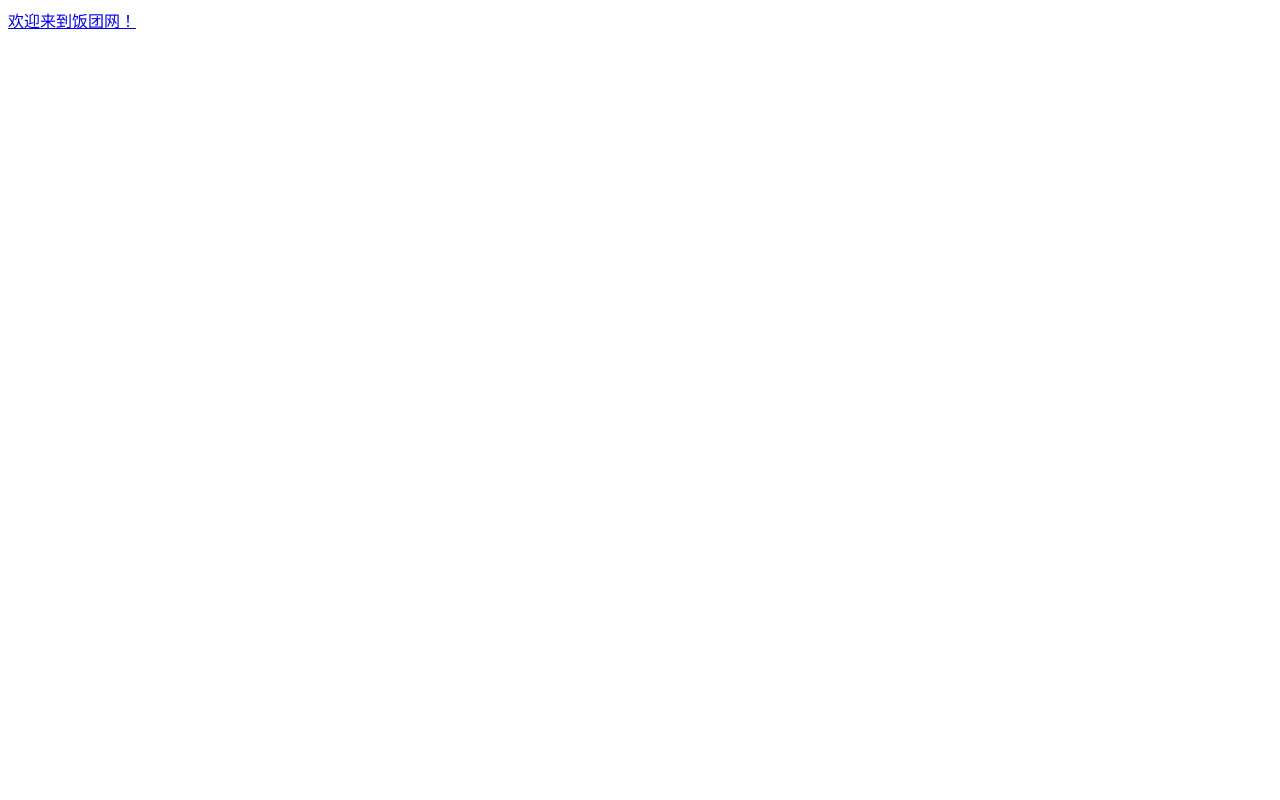
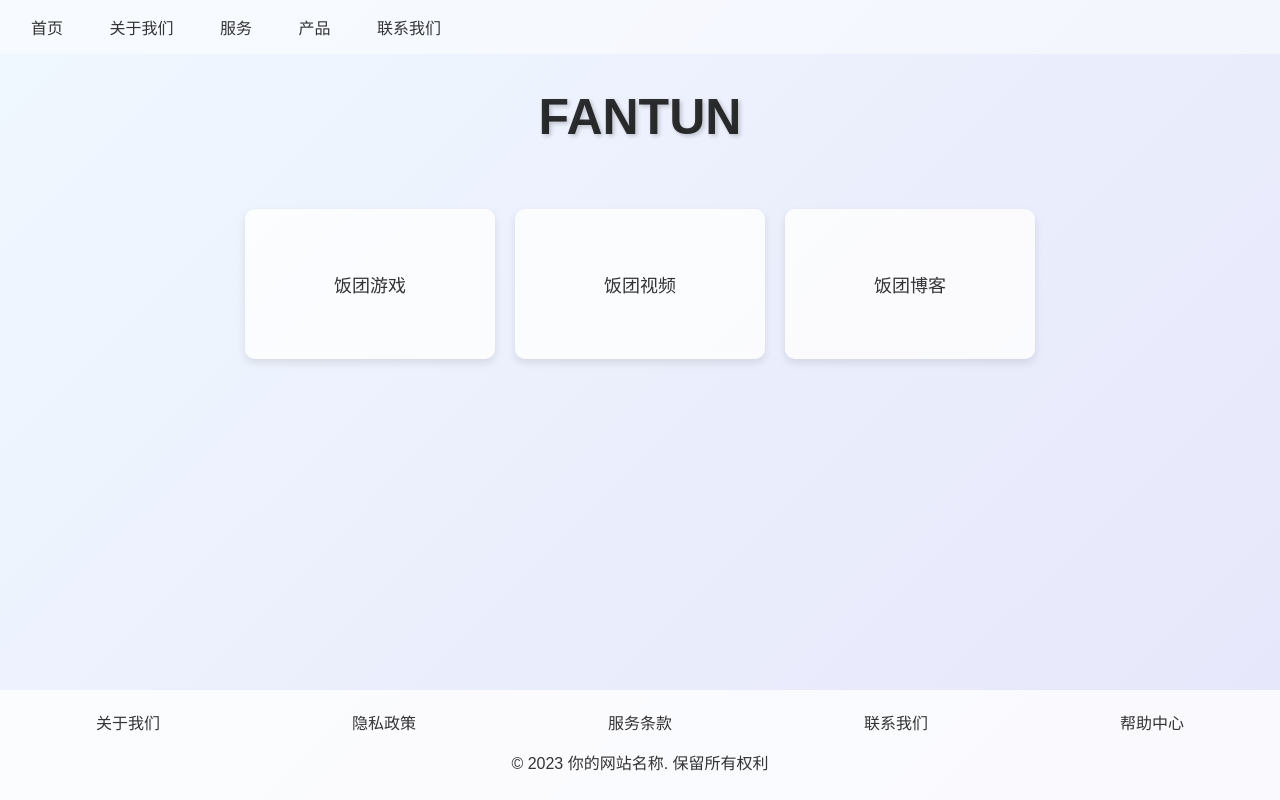
Before and after one commit to ftpla/ftpla.github.io, a plain HTML site: page index.html in a window 1280 px wide. Drawn offline with Linux system fonts and the light colour scheme.

Commit message:
Update index.html

```diff
--- a/index.html
+++ b/index.html
@@ -1 +1,137 @@
-<a href="https://102408.xyz" target="_top">欢迎来到饭团网！</a>
+<html lang="zh-CN">
+<head>
+    <meta charset="UTF-8">
+    <meta name="viewport" content="width=device-width, initial-scale=1.0">
+    <title>FANTUN | 饭团工作室 | xxxhz1024&potato&cube&kid </title>
+    <style>
+        body {
+            font-family: Arial, sans-serif;
+            background: linear-gradient(135deg, #f0f8ff, #e6e6fa);
+            margin: 0;
+            padding: 0;
+            min-height: 100vh;
+            display: flex;
+            flex-direction: column;
+        }
+        nav {
+            background-color: rgba(255, 255, 255, 0.5); /* 半透明白色背景 */
+            padding: 15px;
+            position: sticky;
+            top: 0;
+            z-index: 1000;
+        }
+
+        nav ul {
+            list-style-type: none;
+            padding: 0;
+            margin: 0; /* 确保没有额外的边距 */
+        }
+
+        nav ul li {
+            display: inline-block; /* 让链接横向排列 */
+            margin-right: 10px; /* 给链接之间一些间距 */
+        }
+
+        nav ul li a {
+            color: #333;
+            text-decoration: none;
+            padding: 8px 16px;
+            border-radius: 4px;
+            transition: all 0.3s ease; /* 添加过渡效果 */
+        }
+
+        nav ul li a:hover {
+            background-color: rgba(221, 221, 221, 0.8);
+            color: #000;
+            box-shadow: 0 2px 5px rgba(0,0,0,0.1); /* 添加阴影 */
+            opacity: 0.9; /* 可以增加一个轻微的透明度变化 */
+        }
+		h1 {
+		    text-align: center;
+		    font-size: 50px;
+		    color: #000000cc;
+		    text-shadow: 2px 2px 4px rgba(0,0,0,0.2); /* 文字阴影 */
+		}
+        .box-container {
+            display: flex;
+            justify-content: center;
+            flex-wrap: wrap;
+            padding: 20px;
+            flex-grow: 1;
+        }
+        .box {
+            width: 250px;
+            height: 150px;
+            margin: 10px;
+            background: rgba(255, 255, 255, 0.8);
+            display: flex;
+            align-items: center;
+            justify-content: center;
+            text-align: center;
+            border-radius: 10px;
+            box-shadow: 0 4px 8px rgba(0, 0, 0, 0.1);
+            transition: all 0.3s ease;
+        }
+        .box:hover {
+            transform: translateY(-5px);
+            box-shadow: 0 8px 16px rgba(0, 0, 0, 0.2);
+        }
+        .box a {
+            color: #333;
+            text-decoration: none;
+            font-size: 18px;
+        }
+        footer {
+            background-color: rgba(255, 255, 255, 0.8); /* 半透明白色背景 */
+            color: #333;
+            text-align: center;
+            padding: 10px 0;
+            margin-top: auto;
+        }
+        footer a {
+            color: #333;
+            text-decoration: none;
+        }
+        footer a:hover {
+            text-decoration: underline;
+            color: #000;
+        }
+        .footer-links {
+            display: flex;
+            justify-content: space-around;
+            margin: 10px 0;
+        }
+        .footer-links a {
+            margin: 0 10px;
+        }
+    </style>
+</head>
+<body>
+    <nav>
+        <ul>
+            <li><a href="/">首页</a></li>
+            <li><a href="about.html">关于我们</a></li>
+            <li><a href="services.html">服务</a></li>
+            <li><a href="products.html">产品</a></li>
+            <li><a href="contact.html">联系我们</a></li>
+        </ul>
+    </nav>
+	<h1>FANTUN</h1>
+    <div class="box-container">
+        <div class="box"><a href="https://game.102408.xyz">饭团游戏</a></div>
+        <div class="box"><a href="https://v.102408.xyz">饭团视频</a></div>
+        <div class="box"><a href="https://blog.102408.xyz">饭团博客</a></div>
+    </div>
+
+    <footer>
+        <div class="footer-links">
+            <a href="xxx">关于我们</a>
+            <a href="xxx">隐私政策</a>
+            <a href="xxx">服务条款</a>
+            <a href="xxx">联系我们</a>
+            <a href="xxx">帮助中心</a>
+        </div>
+        <p>© 2023 你的网站名称. 保留所有权利</p>
+    </footer>
+</body>
+</html>
```
